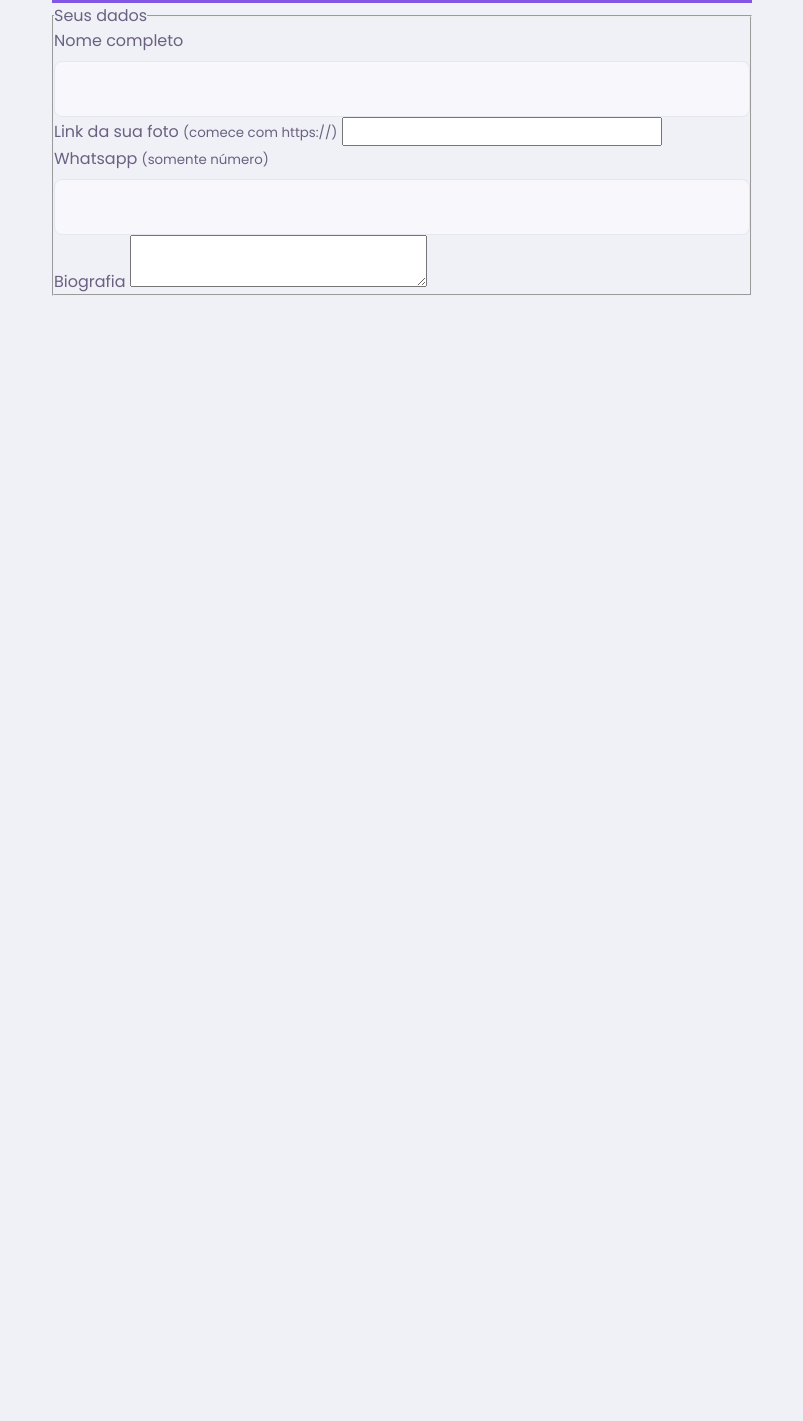
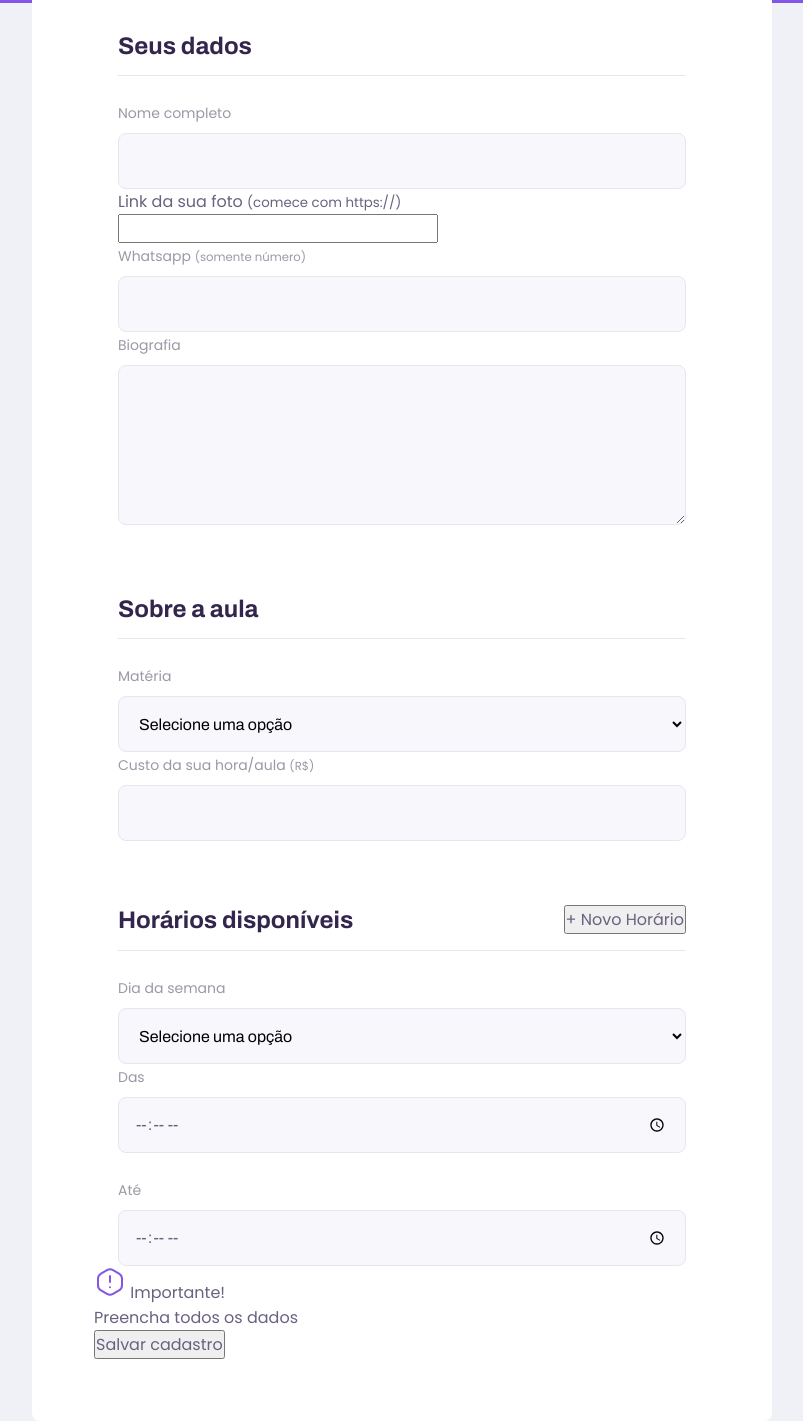
Before and after one commit to Samuelloliiveira/Proffy-nlw, a plain HTML site: page give-classes.html in a window 1280 px wide. Shown: the part 337-1758 px from the top of the page, without its empty margins (238-1041 px from the left). Before the commit the page ends 800 px from the top, so only its background shows below. Drawn offline with Linux system fonts and the light colour scheme.

Commit message:
Terceira aula. Criando formulário de cadastro do professor. Criando, editando, e refatorando CSS

```diff
--- a/give-classes.html
+++ b/give-classes.html
@@ -53,7 +53,75 @@
                     </div>
 
                 </fieldset>
+
+                <fieldset>
+                    <legend>Sobre a aula</legend>
+                    <div class="select-block">
+                        <label for="subject">Matéria</label>
+                        <select name="subject" id="subject" required>
+                            <option value="">Selecione uma opção</option>
+                            <option value="1">Artes</option>
+                            <option value="2">Biologia</option>
+                            <option value="3">Ciências</option>
+                            <option value="4">Educação física</option>
+                            <option value="5">Física</option>
+                            <option value="6">Geografia</option>
+                            <option value="7">História</option>
+                            <option value="8">Matemática</option>
+                            <option value="9">Português</option>
+                            <option value="10">Química</option>
+                        </select>
+                    </div>
+
+                    <div class="input-block">
+                        <label for="cost">Custo da sua hora/aula <small>(R$)</small></label>
+                        <input type="number" name="cost" id="cost" required>
+                    </div>
+                </fieldset>
+
+                <fieldset>
+                    <legend>Horários disponíveis
+                        <button id="add-time">+ Novo Horário</button>
+                    </legend>
+
+                    <div class="schedule-item">
+
+                        <div class="select-block">
+                            <label for="weekday">Dia da semana</label>
+                            <!--[] Pode ser retornado mais de um valor do backend-->
+                            <select name="weekday[]" required>
+                                <option value="">Selecione uma opção</option>
+                                <option value="0">Domingo</option>
+                                <option value="1">Segunda-feira</option>
+                                <option value="2">Terça-feira</option>
+                                <option value="3">Quarta-feira</option>
+                                <option value="4">Quinta-feira</option>
+                                <option value="5">Sexta-feira</option>
+                                <option value="6">Sábado</option>
+                            </select>
+                        </div>
+
+                        <div class="input-block">
+                            <label for="time_from">Das</label>
+                            <input type="time" name="time_from[]" required>
+                        </div>
+
+                        <div class="input-block">
+                            <label for="time_to">Até</label>
+                            <input type="time" name="time_to[]" required>
+                        </div>
+
+                    </div>
+                </fieldset>
             </form>
+
+            <footer>
+                <p>
+                    <img src="/images/icons/warning.svg" alt="Aviso importante">
+                    Importante! <br/> Preencha todos os dados
+                </p>
+                <button type="submit" form="create-class">Salvar cadastro</button>
+            </footer>
         </main>
     </div>
 </body>
--- a/styles/partials/forms.css
+++ b/styles/partials/forms.css
@@ -1,5 +1,13 @@
+.select-block label,
+.input-block label,
+.textarea-block label{
+    font-size: 1.4rem;
+    color: var(--color-text-complement);
+}
+
 .input-block input,
-.select-block select {
+.select-block select,
+.textarea-block textarea {
     width: 100%;
     height: 5.6rem;
     margin-top: 0.8rem;
@@ -11,11 +19,19 @@
     font: 1.6rem Archivo;
 }
 
-.input-block {
+.textarea-block textarea {
+    padding: 1.2rem 1.6rem;
+    height: 16rem;
+    resize: vertical;
+}
+
+.input-block,
+.textarea-block {
     position: relative;
 }
 
-.input-block:focus-within::after {
+.input-block:focus-within::after,
+ .textarea-block:focus-within::after{
     content: "";
     width: calc(100% - 3.2rem);
     height: 2px;
--- a/styles/partials/page-give-classes.css
+++ b/styles/partials/page-give-classes.css
@@ -2,3 +2,49 @@
     width: 100vw;
     height: 100vh;
 }
+
+#page-give-classes .page-header .header-content {
+    margin-bottom: 6.4rem;
+}
+
+#page-give-classes main {
+    background: var(--color-box-base);
+    width: 100%;
+    max-width: 74rem;
+    border-radius: .8rem;
+    margin: -3.2rem auto 3.2rem;
+    padding: 6.2rem;
+}
+
+#page-give-classes #container fieldset{
+    border: none;
+    padding: 0 2.4rem;
+}
+
+#page-give-classes fieldset legend {
+    font: 700 2.4rem Archivo;
+    color: var(--color-text-title);
+    margin-bottom: 2.4rem;
+    display: flex;
+    align-items: center;
+    justify-content: space-between;
+    width: 100%;
+    padding-bottom: 1.6rem;
+    border-bottom: 1px solid var(--color-line-in-white);
+}
+
+#page-give-classes fieldset+fieldset {
+    margin-top: 6.4rem;
+}
+
+#page-give-classes .input-block+.input-block,
+#page-give-classes .input-block+.textarea-block
+#page-give-classes .select-block+.input-block {
+    margin-top: 2.4rem;
+}
+
+@media (min-width: 700px){
+    #page-give-classes #container {
+        max-width: 100vw;
+    }
+}
--- a/styles/partials/page-study.css
+++ b/styles/partials/page-study.css
@@ -33,12 +33,6 @@
 
 #search-teachers button:hover {
     background-color: var(--color-secondary-dark);
-}
-
-.select-block label,
-.input-block label {
-    font-size: 1.4rem;
-    color: var(--color-text-complement);
 }
 
 #page-study main {
```
